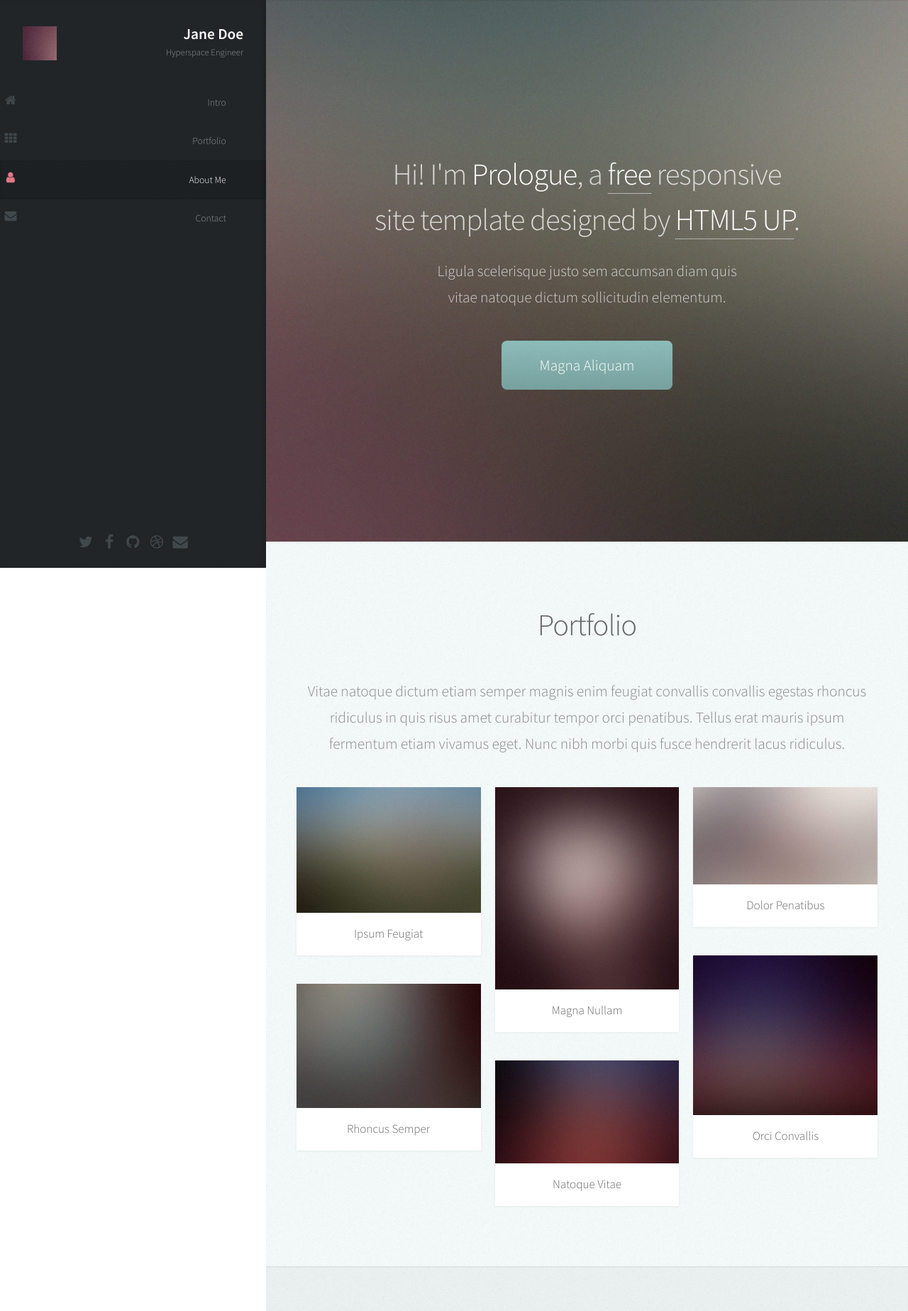
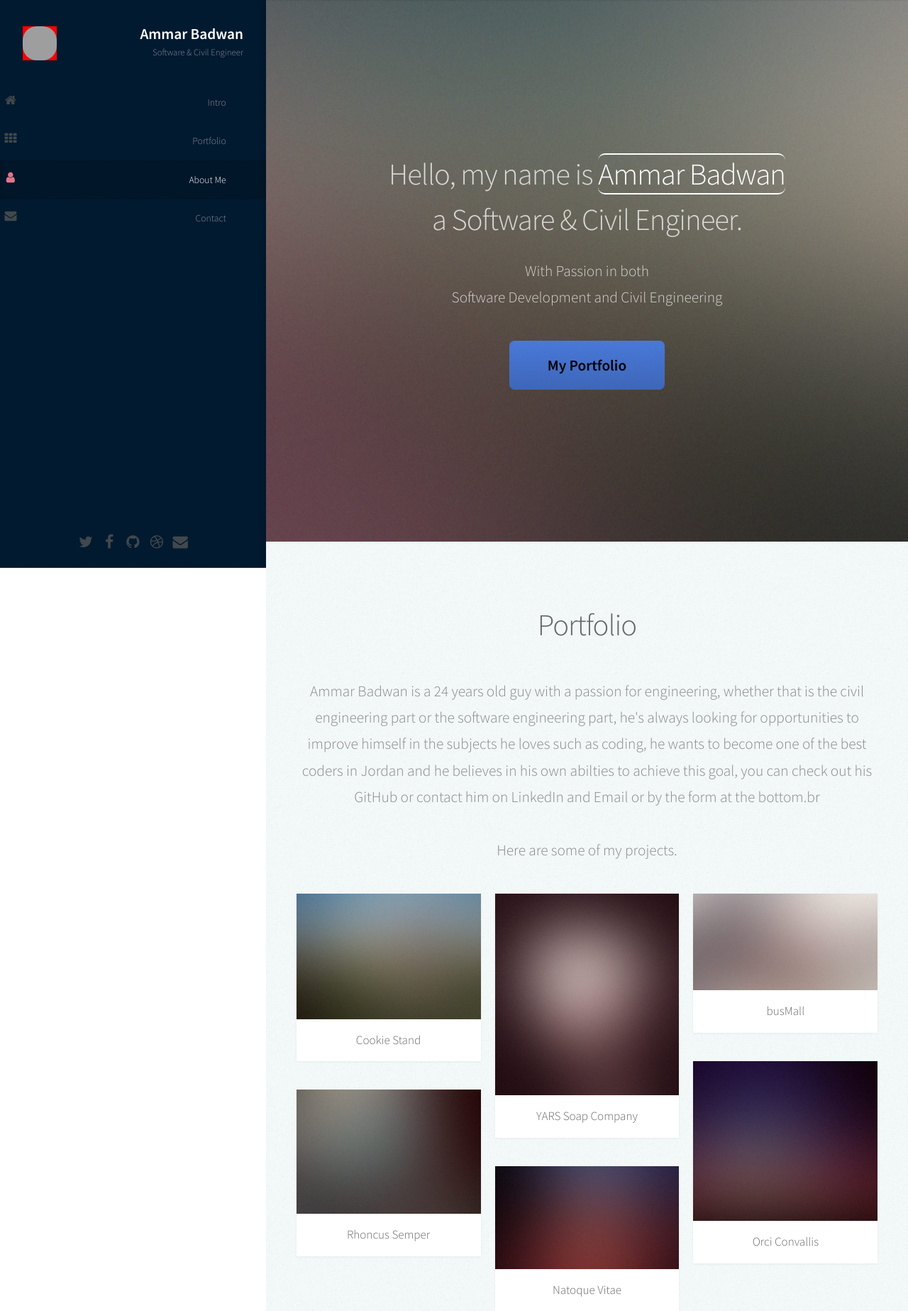
Before and after one commit to badwan95/portfolio, a PHP site: page / in a window 1280 px wide. Shown: the top 1847 px of the page at 71% size. Run offline with PHP 8.4, Linux system fonts and the light colour scheme; grey boxes are pictures that could not be loaded.

Commit message:
worked on modifying the content

```diff
--- a/assets/css/modules/modules2.css
+++ b/assets/css/modules/modules-2.css
@@ -18,7 +18,8 @@
 
         .image.avatar48 img {
             width: 48px;
-            height: 48px;
+			height: 48px;
+			border-radius: 20px;
         }
 
     .image.fit {
@@ -97,10 +98,11 @@
 	position: relative;
 	display: inline-block;
 	border-radius: 0.35em;
-	color: #fff !important;
+	color: black !important;
 	text-decoration: none;
+	font-weight: bold;
 	padding: 0.75em 2.5em 0.75em 2.5em;
-	background-color: #8ebebc;
+	background-color: rgb(74, 122, 219);
 	border: 0;
 	cursor: pointer;
 	background-image: -moz-linear-gradient(top, rgba(0, 0, 0, 0), rgba(0, 0, 0, 0.15)), url("images/overlay.png");
@@ -118,7 +120,7 @@
 	input[type="reset"]:hover,
 	button:hover,
 	.button:hover {
-		background-color: #9ececc;
+		background-color: rgb(74, 74, 255);
 	}
 
 	input[type="button"]:active,
@@ -144,7 +146,7 @@
 	-webkit-justify-content: space-between;
 	-ms-justify-content: space-between;
 	justify-content: space-between;
-	background: #222629 url("images/overlay.png");
+	background: #031b31 url("images/overlay.png");
 	box-shadow: inset -0.25em 0 0.25em 0 rgba(0, 0, 0, 0.1);
 	color: #fff;
 	height: 100%;
@@ -327,6 +329,9 @@
 			#main > section.dark strong {
 				color: #fff;
 				border-color: inherit;
+				border-top: 2px solid white;
+				border-bottom: 2px solid white;
+				border-radius: 10px;
 			}
 
 			#main > section.dark a {
@@ -345,7 +350,7 @@
 		}
 
 		#main > section.one {
-			background-color: #81918E;
+			background-color: #819E;
 			background-image: url("../../images/banner.jpg");
 		}
 
@@ -430,3 +435,6 @@
 form ::-moz-focus-inner {
     border: 0;
 }
+.displayNone{
+	display: none;
+}
--- a/index.html
+++ b/index.html
@@ -11,8 +11,8 @@
 		<meta name="viewport" content="width=device-width, initial-scale=1, user-scalable=no" />
 		<link rel="stylesheet" href="assets/css/base.css"/>
 		<link rel="stylesheet" href="assets/css/layout.css"/>
-		<link rel="stylesheet" href="assets/css/modules/modules.css"/>
-		<link rel="stylesheet" href="assets/css/modules/modules2.css"/>
+		<link rel="stylesheet" href="assets/css/modules/modules-1.css"/>
+		<link rel="stylesheet" href="assets/css/modules/modules-2.css"/>
 
 
 	</head>
@@ -25,9 +25,9 @@
 
 					<!-- Logo -->
 						<div id="logo">
-							<span class="image avatar48"><img src="images/avatar.jpg" alt="" /></span>
-							<h1 id="title">Jane Doe</h1>
-							<p>Hyperspace Engineer</p>
+							<span class="image avatar48"><img src="https://avatars0.githubusercontent.com/u/51099586?s=460&u=45a5c6f625dbb97ae1d4d0a84f42efb52d3dbfb9&v=4" alt="" /></span>
+							<h1 id="title">Ammar Badwan</h1>
+							<p>Software & Civil Engineer</p>
 						</div>
 
 					<!-- Nav -->
@@ -46,7 +46,7 @@
 
 					<!-- Social Icons -->
 						<ul class="icons">
-							<li><a href="#" class="icon fa-twitter"><span class="label">Twitter</span></a></li>
+							<li class="displayNone"><a href="#" class="icon fa-twitter"><span class="label">Twitter</span></a></li>
 							<li><a href="#" class="icon fa-facebook"><span class="label">Facebook</span></a></li>
 							<li><a href="#" class="icon fa-github"><span class="label">Github</span></a></li>
 							<li><a href="#" class="icon fa-dribbble"><span class="label">Dribbble</span></a></li>
@@ -65,14 +65,13 @@
 						<div class="container">
 
 							<header>
-								<h2 class="alt">Hi! I'm <strong>Prologue</strong>, a <a href="http://html5up.net/license">free</a> responsive<br />
-								site template designed by <a href="http://html5up.net">HTML5 UP</a>.</h2>
-								<p>Ligula scelerisque justo sem accumsan diam quis<br />
-								vitae natoque dictum sollicitudin elementum.</p>
+								<h2 class="alt">Hello, my name is <strong>Ammar Badwan</strong><br /> a Software & Civil Engineer.</h2>
+								<p>With Passion in both<br />
+								Software Development and Civil Engineering</p>
 							</header>
 
 							<footer>
-								<a href="#portfolio" class="button scrolly">Magna Aliquam</a>
+								<a href="#portfolio" class="button scrolly">My Portfolio</a>
 							</footer>
 
 						</div>
@@ -86,17 +85,14 @@
 								<h2>Portfolio</h2>
 							</header>
 
-							<p>Vitae natoque dictum etiam semper magnis enim feugiat convallis convallis
-							egestas rhoncus ridiculus in quis risus amet curabitur tempor orci penatibus.
-							Tellus erat mauris ipsum fermentum etiam vivamus eget. Nunc nibh morbi quis
-							fusce hendrerit lacus ridiculus.</p>
+							<p>Ammar Badwan is a 24 years old guy with a passion for engineering, whether that is the civil engineering part or the software engineering part, he's always looking for opportunities to improve himself in the subjects he loves such as coding, he wants to become one of the best coders in Jordan and he believes in his own abilties to achieve this goal, you can check out his GitHub or contact him on LinkedIn and Email or by the form at the bottom.br </br> </br> Here are some of my projects. </p>
 
 							<div class="row">
 								<div class="col-4 col-12-mobile">
 									<article class="item">
 										<a href="#" class="image fit"><img src="images/pic02.jpg" alt="" /></a>
 										<header>
-											<h3>Ipsum Feugiat</h3>
+											<h3>Cookie Stand</h3>
 										</header>
 									</article>
 									<article class="item">
@@ -110,7 +106,7 @@
 									<article class="item">
 										<a href="#" class="image fit"><img src="images/pic04.jpg" alt="" /></a>
 										<header>
-											<h3>Magna Nullam</h3>
+											<h3>YARS Soap Company</h3>
 										</header>
 									</article>
 									<article class="item">
@@ -124,7 +120,7 @@
 									<article class="item">
 										<a href="#" class="image fit"><img src="images/pic06.jpg" alt="" /></a>
 										<header>
-											<h3>Dolor Penatibus</h3>
+											<h3>busMall</h3>
 										</header>
 									</article>
 									<article class="item">
@@ -149,12 +145,7 @@
 
 							<a href="#" class="image featured"><img src="images/pic08.jpg" alt="" /></a>
 
-							<p>Tincidunt eu elit diam magnis pretium accumsan etiam id urna. Ridiculus
-							ultricies curae quis et rhoncus velit. Lobortis elementum aliquet nec vitae
-							laoreet eget cubilia quam non etiam odio tincidunt montes. Elementum sem
-							parturient nulla quam placerat viverra mauris non cum elit tempus ullamcorper
-							dolor. Libero rutrum ut lacinia donec curae mus vel quisque sociis nec
-							ornare iaculis.</p>
+							<p>I'm a 24 years old Software and Civil engineer currently studying at LTUC ASAC to become a software engineer, with a course that is powered by CodeFellows from Seattle, USA </p>
 
 						</div>
 					</section>
@@ -167,10 +158,7 @@
 								<h2>Contact</h2>
 							</header>
 
-							<p>Elementum sem parturient nulla quam placerat viverra
-							mauris non cum elit tempus ullamcorper dolor. Libero rutrum ut lacinia
-							donec curae mus. Eleifend id porttitor ac ultricies lobortis sem nunc
-							orci ridiculus faucibus a consectetur. Porttitor curae mauris urna mi dolor.</p>
+							<p>You can contact me by using this form or by sending me a message on my accounts at the bottom left corner.</p>
 
 							<form method="post" action="#">
 								<div class="row">
```
Also changed, not shown: README.md, assets/css/modules/modules-1.css (renamed from assets/css/modules/modules.css).
